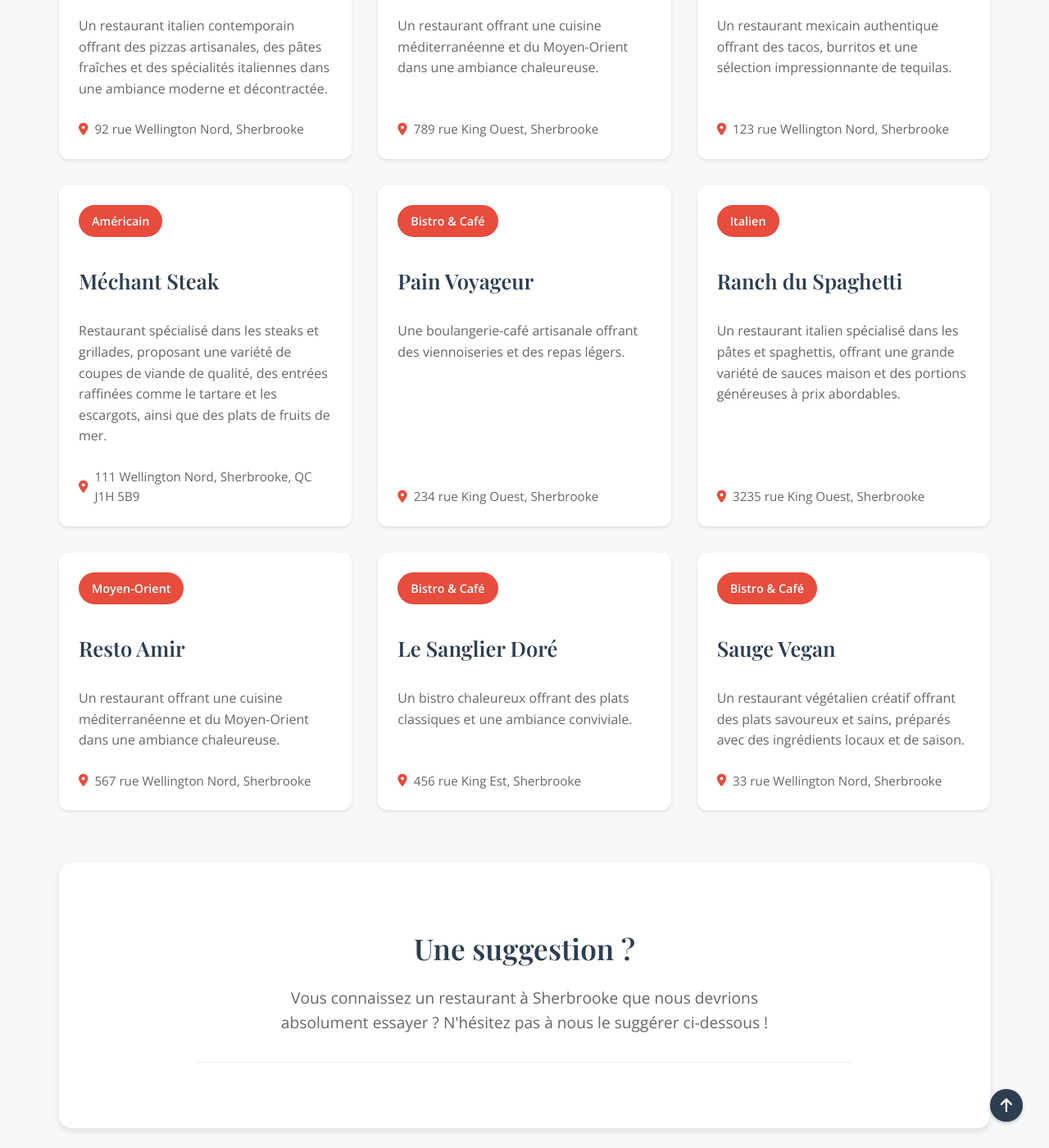
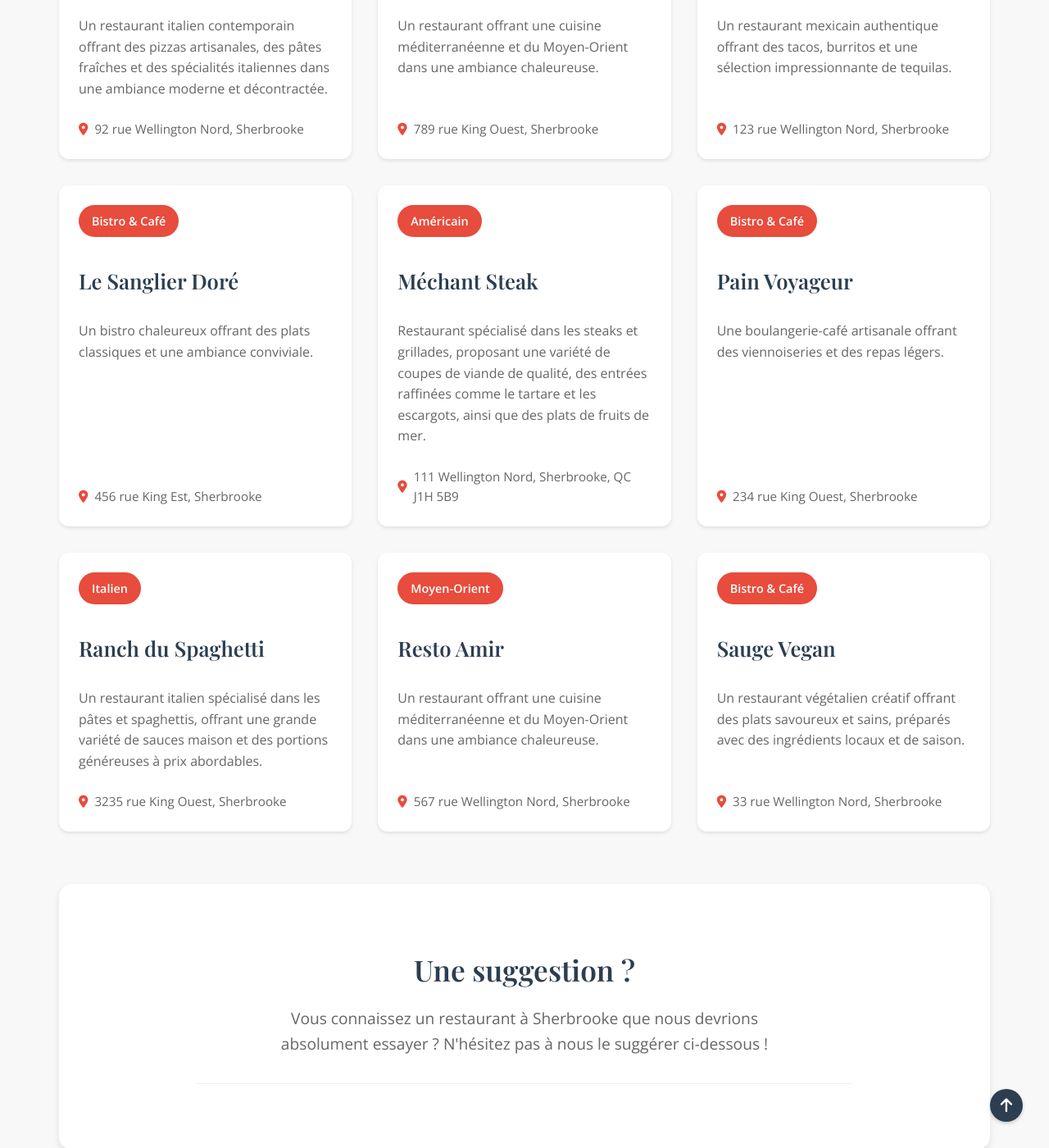
Before and after one commit to Natael21/blog-culinaire, a Jekyll site: the page built from a-venir.html, in a window 1280 px wide and 1400 px high, scrolled down 1014 px. Shown: the whole window at 82% size. Built offline with Jekyll 4.4.1, drawn with Linux system fonts in a browser that asks for light colours; a script that is not in the unit is left out; comment, search, counter and statistics services are not loaded.

Commit message:
Change sorting method for upcoming restaurants in a-venir.html: Updated the sorting criteria from "order" to "title" to enhance the organization of displayed entries.

```diff
--- a/a-venir.html
+++ b/a-venir.html
@@ -11,7 +11,7 @@ permalink: /a-venir/
   </div>
 
   <div class="upcoming-grid" id="sortable-grid">
-    {% assign sorted_upcoming = site.upcoming | sort: "order" %}
+    {% assign sorted_upcoming = site.upcoming | sort: "title" %}
     {% for restaurant in sorted_upcoming %}
     <div class="upcoming-card">
       <div class="card-content">
```
